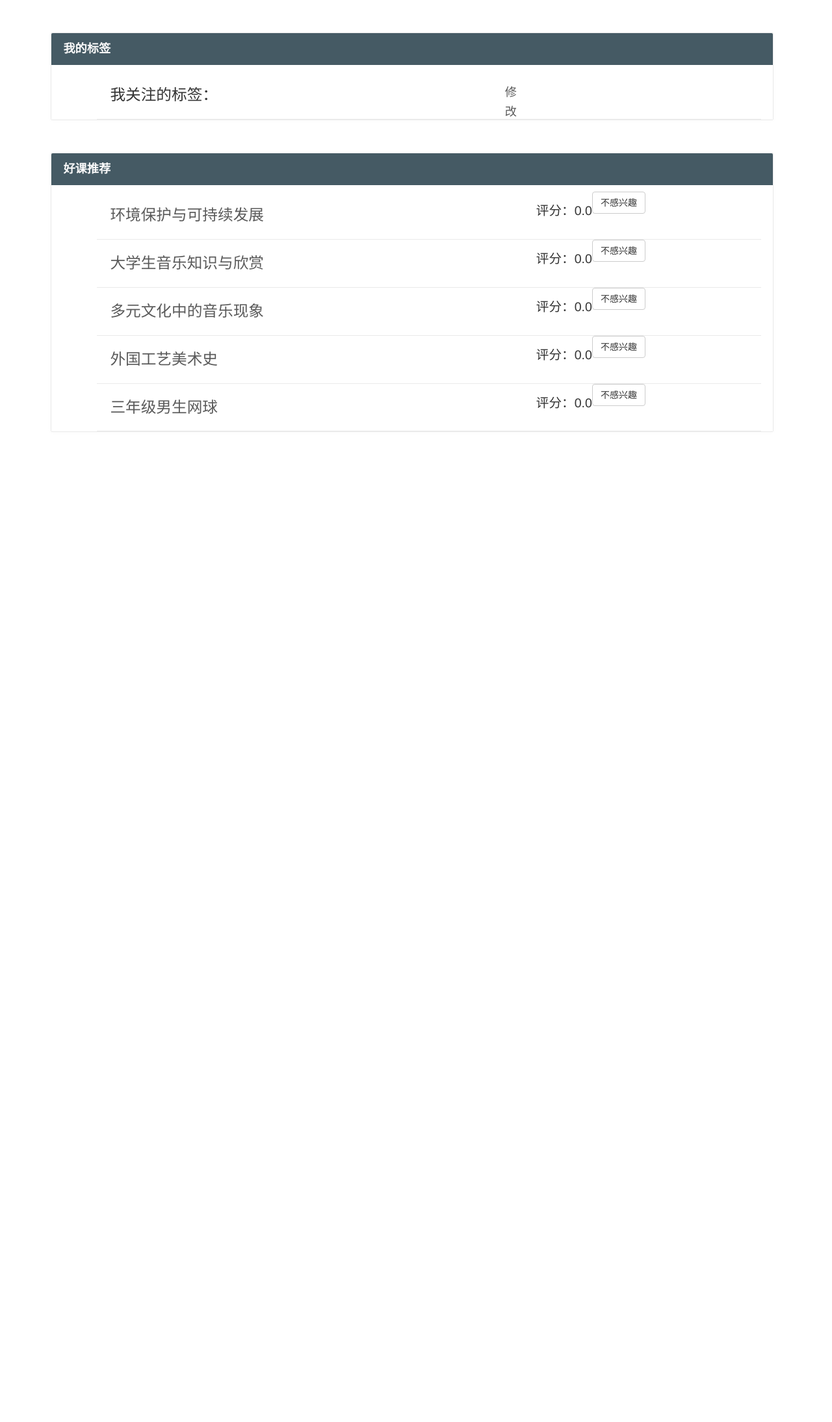
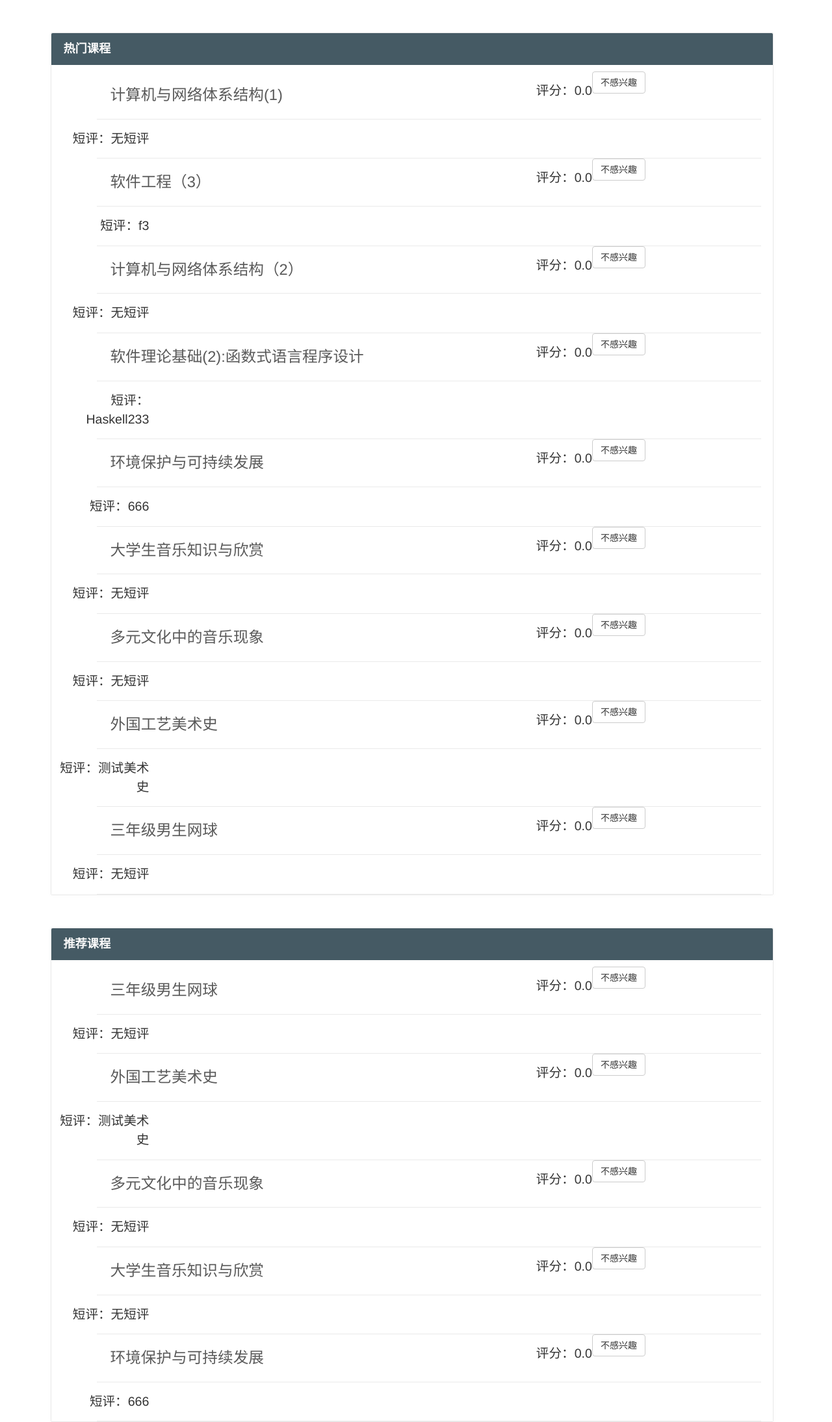
Before and after one commit to alliwannasay/THU-OCES, a Django app: page / in a window 1280 px wide. Shown: the part 52-2241 px from the top of the page at 65% size. Before the commit the page ends 717 px from the top, so only its background shows below. Run offline with Django 3.2, Linux system fonts and the light colour scheme; a user stored in the database is signed in; data comes from the database, SQL or seed files in the repository; parts of the project's set-up code (start-up, migrations or seed data) failed here and were passed over; some libraries are stand-ins or nearby versions.

Commit message:
Modify index

```diff
--- a/web/templates/base.html
+++ b/web/templates/base.html
@@ -27,7 +27,7 @@
             <div class="dropdown menu" style="float: right" >
                 <a href="" class="navbar-brand dropdown-toggle" data-toggle="dropdown" role="button" style="font-size:50%; padding-right:30px">导航<span class="caret"></span></a>
                         <ul class="dropdown-menu" role="menu" aria-labelledby="dLabel">
-                            <li><a href="" style="font-size:50%">我的课程</a></li>
+                            <li><a href="/my_class/{{ request.user.username }}/" style="font-size:50%">我的课程</a></li>
                             <li><a href="/me/{{ request.user.username }}" style="font-size:50%">个人帐户</a></li>
                         </ul>
             </div>
--- a/web/templates/index.html
+++ b/web/templates/index.html
@@ -11,44 +11,105 @@
 {% block title %}学堂Plus{% endblock %}
 {% block content %}
 
-        <li class="list">
-<h3>我的标签</h3>
-<ol>
-<li>
-        <div class="dis">
-            <div class="inner">
-                我关注的标签：{{ label }}
-            </div>
-        </div>
-        <button id="{{ post.id }}" class="button2" data-toggle="modal" data-target="#myModal" onclick="javascript:window.location.href='/change_label/{{ user.U_studentid }}'">修改</button>
-
-</li>
-</ol>
-</li>
 
 
-<li class="list">
-<h3>好课推荐</h3>
+    <li class="list">
+<h3>热门课程</h3>
 <ol>
-{% for recCourse in recCourses %}
+{% for hotc in hotBind %}
+    {% for  hott in hotc %}
+        {% if forloop.first %}
     <li>
         <div class="icon" title="No unread posts"><div></div></div>
         <div class="dis">
             <div class="inner">
-            <a href="/course/{{ recCourse.id }}/">{{ recCourse.C_Name }}</a>
+            <a href="/course/{{ hott.id }}/">{{ hott.C_Name }}</a>
         </div>
         </div>
 
         <div class="stat">
-            <div class="good info">评分：{{ recCourse.C_Rank }}</div>
+            <div class="good info">评分：{{ hott.C_Rank }}</div>
         </div>
-        <input id="{{ recCourse.id }}" type="button" class="btn btn-default likeBtn blue mybutton" value="不感兴趣" onclick="javascript:dislikeCourse(this)">
+        <input id="{{ hott.id }}" type="button" class="btn btn-default likeBtn blue mybutton" value="不感兴趣" onclick="javascript:dislikeCourse(this)">
     </li>
+        {%endif%}
+
+        {% if forloop.last %}
+            <li>
+
+        <div class="stat">
+            <div class="good info">短评：{{ hott }}</div>
+        </div>
+
+    </li>
+        {%endif%}
 {% empty %}
     <li>抱歉，目前还没有推荐课程。</li>
 {% endfor %}
+{% endfor %}
     </ol>
     </li>
+
+    <li class="list">
+<h3>推荐课程</h3>
+<ol>
+{% for recc in recBind %}
+    {% for  rect in recc %}
+        {% if forloop.first %}
+    <li>
+        <div class="icon" title="No unread posts"><div></div></div>
+        <div class="dis">
+            <div class="inner">
+            <a href="/course/{{ rect.id }}/">{{ rect.C_Name }}</a>
+        </div>
+        </div>
+
+        <div class="stat">
+            <div class="good info">评分：{{ rect.C_Rank }}</div>
+        </div>
+        <input id="{{ rect.id }}" type="button" class="btn btn-default likeBtn blue mybutton" value="不感兴趣" onclick="javascript:dislikeCourse(this)">
+    </li>
+        {%endif%}
+
+        {% if forloop.last %}
+            <li>
+
+        <div class="stat">
+            <div class="good info">短评：{{ rect }}</div>
+        </div>
+
+    </li>
+        {%endif%}
+{% empty %}
+    <li>抱歉，目前还没有推荐课程。</li>
+{% endfor %}
+{% endfor %}
+    </ol>
+    </li>
+
+
+{#<li class="list">#}
+{#<h3>好课推荐</h3>#}
+{#<ol>#}
+{#{% for recCourse in recCourses %}#}
+{#    <li>#}
+{#        <div class="icon" title="No unread posts"><div></div></div>#}
+{#        <div class="dis">#}
+{#            <div class="inner">#}
+{#            <a href="/course/{{ recCourse.id }}/">{{ recCourse.C_Name }}</a>#}
+{#        </div>#}
+{#        </div>#}
+{##}
+{#        <div class="stat">#}
+{#            <div class="good info">评分：{{ recCourse.C_Rank }}</div>#}
+{#        </div>#}
+{#        <input id="{{ recCourse.id }}" type="button" class="btn btn-default likeBtn blue mybutton" value="不感兴趣" onclick="javascript:dislikeCourse(this)">#}
+{#    </li>#}
+{#{% empty %}#}
+{#    <li>抱歉，目前还没有推荐课程。</li>#}
+{#{% endfor %}#}
+{#    </ol>#}
+{#    </li>#}
 
 
     <script type="text/javascript">
--- a/web/templates/web/course_bbs_list.html
+++ b/web/templates/web/course_bbs_list.html
@@ -14,6 +14,10 @@
 {% block title %}学堂Plus{% endblock %}
 {% block content %}
 
+<h2>{{ course.C_Name }}课程讨论区</h2>
+    {% if isHaving == 1 %}
+<a class="fatie" href="/post/{{ course.id }}">发帖</a>
+    {% endif %}
 
 <li class="list">
 <h3>帖子列表</h3>
--- a/web/views.py
+++ b/web/views.py
@@ -101,6 +101,34 @@ def get_recommended_courses(myuser,mycourses):
         remainCourses.append(course)
     return remainCourses
 
+def get_hot_courses(myuser):
+    allcourses = BBSCourse.objects.all()
+    allcourses = allcourses.order_by('-C_Ranknum')
+    dcourses = get_dislike_courses(myuser)
+    remainCourses = []
+    for course in allcourses:
+        if course in dcourses:
+            continue
+        remainCourses.append(course)
+    remainCourses.reverse()
+    return remainCourses[0:9]
+
+def get_best_comment(course):
+    posts = BBSPost.objects.filter(P_Course=course)
+    posts = posts.order_by('-P_LikeNum')
+    if len(posts) == 0:
+        return "无短评"
+    bestpost = posts[0]
+    return bestpost.P_Content
+
+def bind_course_comment(courses):
+    bindresult = []
+    for i in range(0,len(courses)):
+        comment = get_best_comment(courses[i])
+        bindresult.append((courses[i],comment))
+    bindresult.reverse()
+    return bindresult
+
 
 def bbs_list(request):
     if not request.user.is_authenticated():
@@ -108,9 +136,12 @@ def bbs_list(request):
     courses = get_courses(request.user)
     myuser = BBSUser.objects.get(user=request.user)
     recCourses = get_recommended_courses(myuser,courses)
+    hotCourses = get_hot_courses(myuser)
+    recBind = bind_course_comment(recCourses)
+    hotBind = bind_course_comment(hotCourses)
     labelstr = get_label_str(request.user)
     readFile()
-    return render(request, 'index.html',{'courses':courses,'recCourses':recCourses,'user':myuser,'label':labelstr})
+    return render(request, 'index.html',{'courses':courses,'hotBind':hotBind,'recBind':recBind,'user':myuser,'label':labelstr})
 
 
 def validate_user_bymyself(request,studentid,password):
@@ -171,7 +202,7 @@ def instruction(request):
     myuser = BBSUser.objects.get(user=request.user)
     param = myuser.U_studentid
     if request.method == 'POST':
-        return HttpResponseRedirect("/my_class/" + str(param) + "/")
+        return HttpResponseRedirect("/change_label/" + str(param) + "/")
 
     return render(request, 'web/instruction.html',{'courses':courses,'user':myuser,})
 
@@ -384,7 +415,7 @@ def my_class(request, param):
     if request.method == 'POST':
         for course in courses:
             if not request.POST.get(course.C_Name, None) == None:
-                return HttpResponse(course.C_Name+' 课程详细信息界面')
+                return HttpResponseRedirect('/course/'+str(course.id)+'/')
         for course in courses_uneva:
             if not request.POST.get(course[1], None) == None:
                 courseid = BBSCourse.objects.get(C_Name = course[0]).id
```
